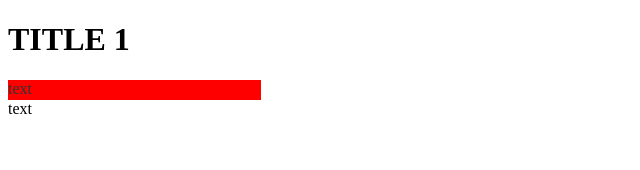
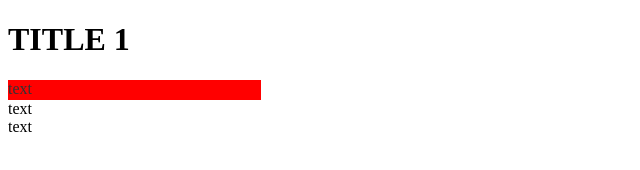
Before and after one commit to benito1988/myNewRepository, a plain HTML site: page index.html in a window 1280 px wide. Shown: the full height of the page, 0-640 px from the left. Drawn offline with Linux system fonts and the light colour scheme.

Commit message:
add text

```diff
--- a/index.html
+++ b/index.html
@@ -31,6 +31,7 @@
 	<div class="wrap">
 		<div class="div01">text</div>
 		<div class="div02">text</div>
+		<div class="div02">text</div>
     </div>
 
 </body>
```
